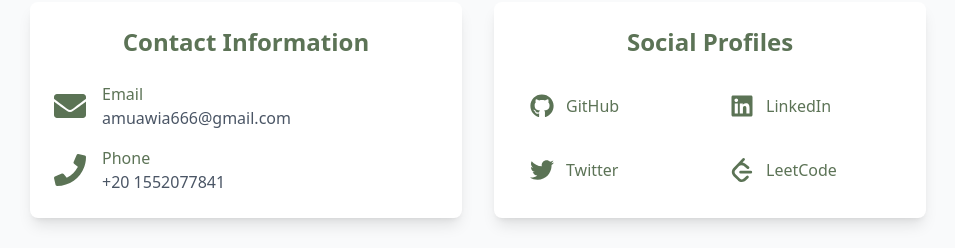
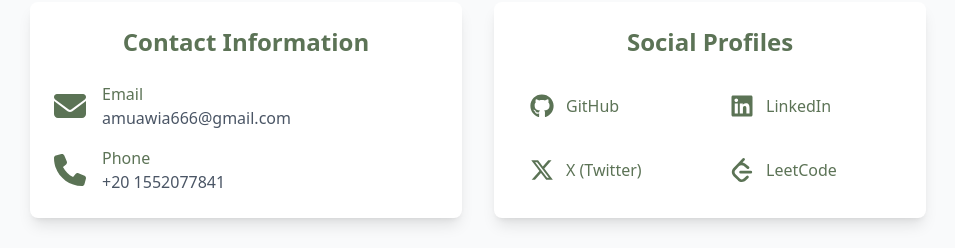
Before and after one commit to Muawia24/muawia-portfolio, a Next.js app: page / in a window 1280 px wide. Shown: the part 5167-5415 px from the top of the page, without its empty margins (162-1117 px from the left). Built offline with nearby package versions, Linux system fonts and the light colour scheme.

Commit message:
Implemented Connec component and added formspree API

```diff
--- a/app/components/Connect.tsx
+++ b/app/components/Connect.tsx
@@ -1,6 +1,6 @@
 "use client";
 import { useInView } from "react-intersection-observer";
-import { FaGithub, FaLinkedin, FaTwitter, FaEnvelope, FaPhone } from "react-icons/fa";
+import { FaGithub, FaLinkedin, FaXTwitter, FaEnvelope, FaPhone } from "react-icons/fa6";
 import { SiLeetcode } from "react-icons/si";
 import { useState } from 'react';
 
@@ -83,14 +83,14 @@ export const Contact = () => {
       url: "https://linkedin.com/in/ahmed-muawia"
     },
     {
-      icon: <FaTwitter className="w-6 h-6" />,
-      name: "Twitter",
-      url: "https://twitter.com/yourusername"
+      icon: <FaXTwitter className="w-6 h-6" />,
+      name: "X (Twitter)",
+      url: "https://x.com/0x01_Muawia"
     },
     {
       icon: <SiLeetcode className="w-6 h-6" />,
       name: "LeetCode",
-      url: "https://leetcode.com/yourusername"
+      url: "https://leetcode.com/u/Muawia/"
     }
   ];
 
```
